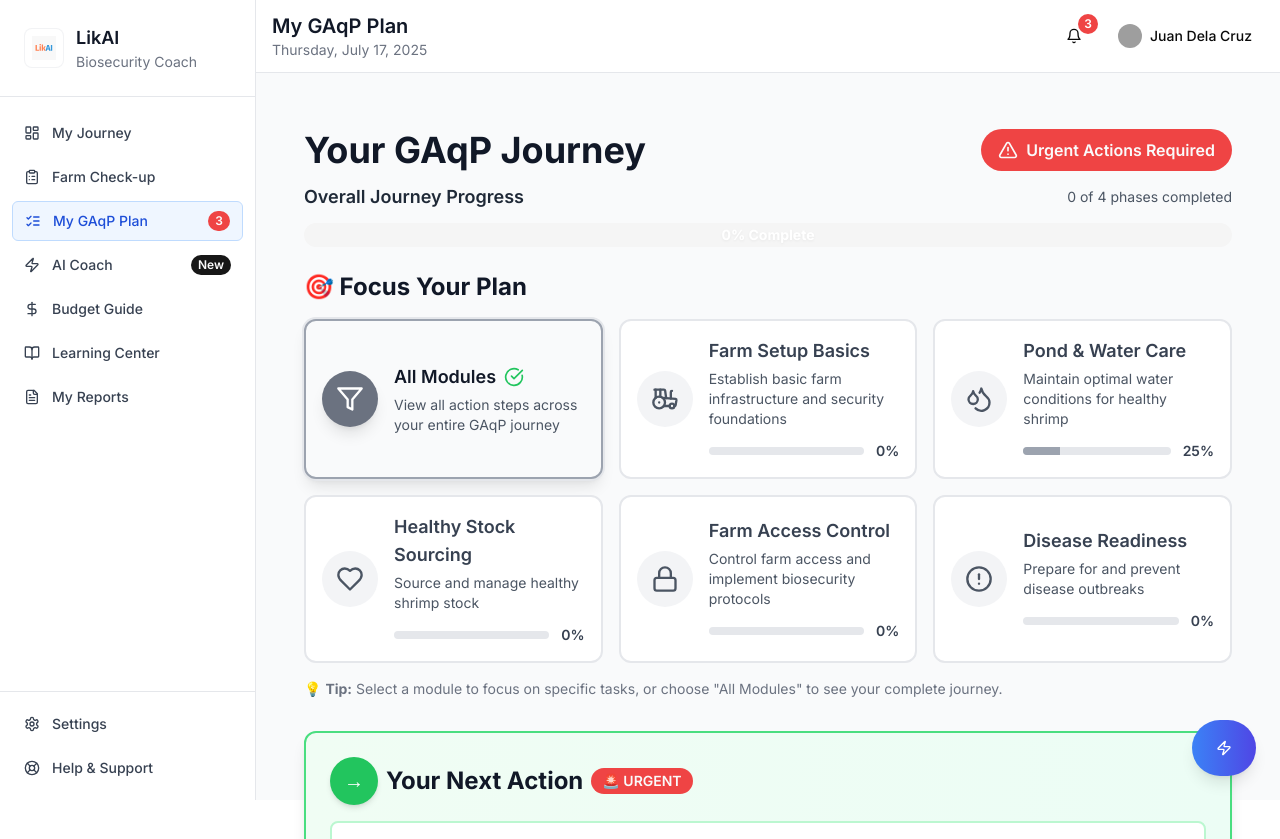
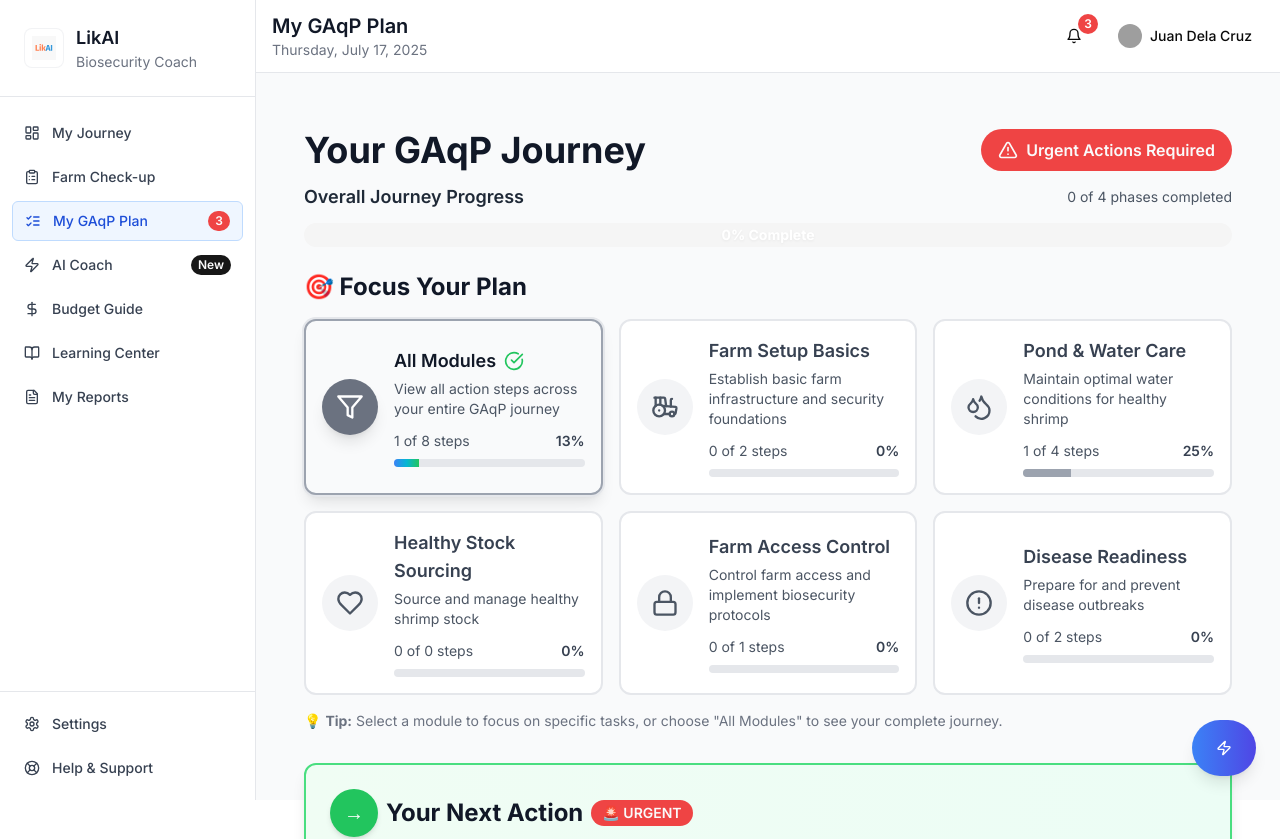
Before and after one commit to Web3-Iligan/LikAI, a Next.js app: page /plan in a window 1280 px wide. Shown: the top 839 px of the page. Built offline with nearby package versions, Linux system fonts and the light colour scheme; grey boxes are pictures that could not be loaded.

Commit message:
Enhance BiosecurityPlan component: improve progress display with better layout and percentage calculation for both individual modules and overall tasks.

```diff
--- a/components/plan/biosecurity-plan.tsx
+++ b/components/plan/biosecurity-plan.tsx
@@ -602,8 +602,17 @@ export function BiosecurityPlan({ farmProfile }: BiosecurityPlanProps) {
                       {module.description}
                     </p>
                     {module.id !== "all" && (
-                      <div className="mt-3 flex items-center gap-3">
-                        <div className="h-2 flex-1 overflow-hidden rounded-full bg-gray-200">
+                      <div className="mt-3 space-y-2">
+                        <div className="flex items-center justify-between text-sm">
+                          <span className="text-gray-600">
+                            {moduleProgress.completed} of {moduleProgress.total}{" "}
+                            steps
+                          </span>
+                          <span className="font-semibold text-gray-700">
+                            {moduleProgress.percentage}%
+                          </span>
+                        </div>
+                        <div className="h-2 overflow-hidden rounded-full bg-gray-200">
                           <div
                             className={`h-full transition-all duration-300 ${
                               isSelected
@@ -623,9 +632,37 @@ export function BiosecurityPlan({ farmProfile }: BiosecurityPlanProps) {
                             style={{ width: `${moduleProgress.percentage}%` }}
                           />
                         </div>
-                        <span className="text-sm font-semibold text-gray-700">
-                          {moduleProgress.percentage}%
-                        </span>
+                      </div>
+                    )}
+                    {module.id === "all" && (
+                      <div className="mt-3 space-y-2">
+                        <div className="flex items-center justify-between text-sm">
+                          <span className="text-gray-600">
+                            {
+                              currentTasks.filter(t => t.status === "completed")
+                                .length
+                            }{" "}
+                            of {currentTasks.length} steps
+                          </span>
+                          <span className="font-semibold text-gray-700">
+                            {Math.round(
+                              (currentTasks.filter(
+                                t => t.status === "completed"
+                              ).length /
+                                currentTasks.length) *
+                                100
+                            )}
+                            %
+                          </span>
+                        </div>
+                        <div className="h-2 overflow-hidden rounded-full bg-gray-200">
+                          <div
+                            className="h-full bg-gradient-to-r from-blue-500 via-cyan-500 to-green-500 transition-all duration-300"
+                            style={{
+                              width: `${Math.round((currentTasks.filter(t => t.status === "completed").length / currentTasks.length) * 100)}%`,
+                            }}
+                          />
+                        </div>
                       </div>
                     )}
                   </div>
```
